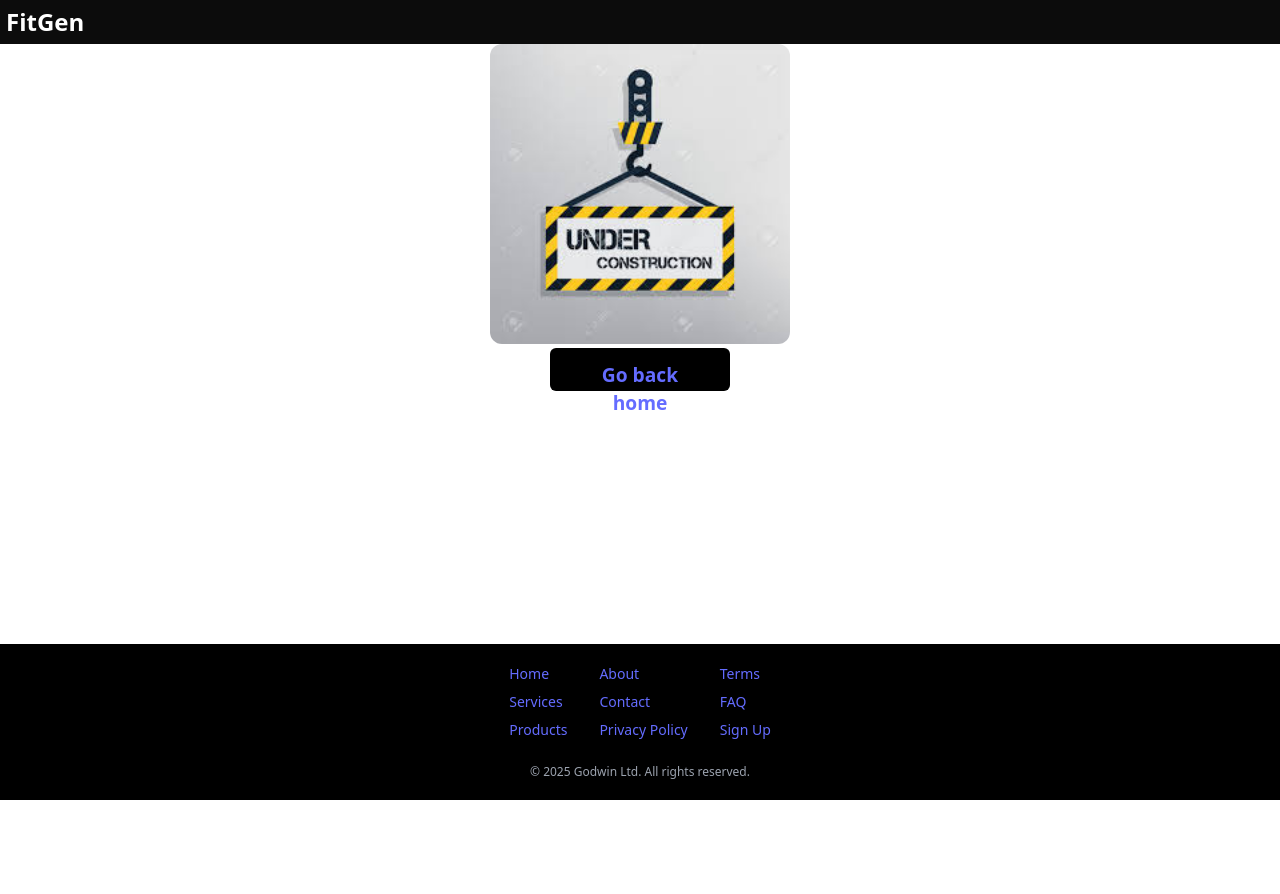
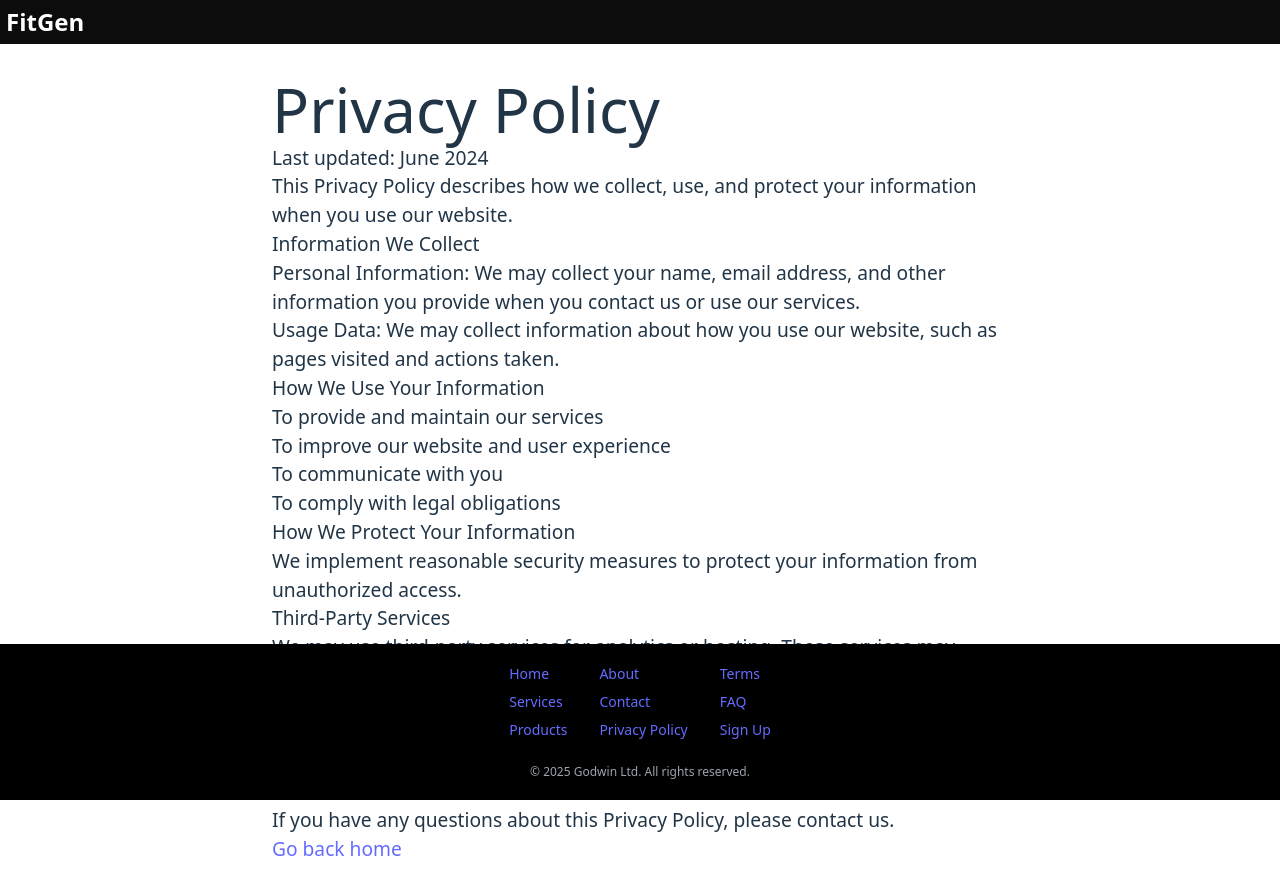
Before and after one commit to Cupidx0/outfitAnimator, a React (Vite) app: page /privacy in a window 1280 px wide. Before the commit the page ends 800 px from the top, so only its background shows below. Built offline with nearby package versions, Linux system fonts and the light colour scheme; no server answers; a web font is replaced by a local one.

Commit message:
updated frontend3.5.7

```diff
--- a/src/App.jsx
+++ b/src/App.jsx
@@ -6,6 +6,11 @@ import Fashion from './pages/Closet.jsx'
 import Home from './pages/Home.jsx'
 import Login from './pages/login.jsx'
 import SignUp from './pages/signup.jsx'
+import Services from './pages/Services.jsx'
+import About from './pages/About.jsx'
+import Privacy from './pages/PrivacyPolicy.jsx'
+import Terms from './pages/Terms.jsx'
+import Faq from './pages/Faq.jsx'
 import { BrowserRouter as Router, Routes, Route } from 'react-router-dom'
 function App() {
   return (
@@ -18,6 +23,11 @@ function App() {
               <Route path="/closet" element ={<Fashion/>}/>
               <Route path="/signup" element ={<SignUp/>}/>
               <Route path="/login"  element ={<Login/>}/>
+              <Route path="/services" element={<Services/>} />
+              <Route path="/about" element={<About/>} />
+              <Route path="/privacy" element={<Privacy/>} />
+              <Route path="/terms" element={<Terms/>} />
+              <Route path="/faq" element={<Faq/>}/>
               <Route path="*" element={<Four/>} />
             </Route>
           </Routes>
--- /dev/null
+++ b/src/pages/Faq.jsx
@@ -0,0 +1,27 @@
+import React from 'react';
+import {Link} from "react-router-dom";
+
+export const Faq = () => {
+  return (
+    <div className="flex flex-col items-center justify-center gap-4 bg-black-100 mt-0 p-4">
+      <h2 className="text-red-500 text-2xl font-bold">Frequently Asked Questions (FAQ)</h2>
+      <div className="max-w-md w-full bg-white p-6 rounded-lg shadow-md">
+        <h3 className="text-lg font-semibold mb-2">What is OutfitGen?</h3>
+        <p className="mb-4">OutfitGen is a platform that helps you create and manage your wardrobe, providing outfit suggestions based on your clothing items.</p>
+
+        <h3 className="text-lg font-semibold mb-2">How do I create an account?</h3>
+        <p className="mb-4">You can create an account by clicking on the "Sign Up" button and filling out the registration form.</p>
+
+        <h3 className="text-lg font-semibold mb-2">How do I reset my password?</h3>
+        <p className="mb-4">If you forget your password, you can reset it by clicking on the "Forgot Password" link on the login page.</p>
+
+        <h3 className="text-lg font-semibold mb-2">How do I contact support?</h3>
+        <p>If you have any questions or need assistance, you can contact our support team via the "Contact" page.</p>
+      </div>
+      <button className="max-w-[180px] h-[43px] bg-black text-white rounded-md transition-transform hover:scale-105 hover:bg-black-300">
+        <Link to="/home" className="w-full h-full block font-bold text-center">Go back home</Link>
+      </button>
+    </div>
+  );
+}
+export default Faq;
--- a/src/pages/Footer.jsx
+++ b/src/pages/Footer.jsx
@@ -17,7 +17,7 @@ function Footer(){
                             <Link to="/home">Home</Link>
                         </li>
                         <li className="hover:text-blue-500 transition-transform hover:scale-105">
-                            <Link to="/j">Services</Link>
+                            <Link to="/services">Services</Link>
                         </li>
                         <li className="hover:text-blue-500 transition-transform hover:scale-105">
                             <a href="/j">Products</a>
@@ -28,13 +28,13 @@ function Footer(){
                 <nav>
                     <ul className="space-y-2">
                       <li className="hover:text-blue-500 transition-transform hover:scale-105">
-                        <a href="/k">About</a>
+                        <Link to="/about">About</Link>
                       </li>
                       <li className="hover:text-blue-500 transition-transform hover:scale-105">
                         <a href="/contact">Contact</a>
                       </li>
                       <li className="hover:text-blue-500 transition-transform hover:scale-105">
-                        <a href="/privacy">Privacy Policy</a>
+                        <Link to="/privacy">Privacy Policy</Link>
                       </li>
                     </ul>
                 </nav>
@@ -42,10 +42,10 @@ function Footer(){
                 <nav>
                     <ul className="space-y-2">
                       <li className="hover:text-blue-500 transition-transform hover:scale-105">
-                        <a href="/terms">Terms</a>
+                        <Link to="/terms">Terms</Link>
                       </li>
                       <li className="hover:text-blue-500 transition-transform hover:scale-105">
-                        <a href="/faq">FAQ</a>
+                        <Link to="/faq">FAQ</Link>
                       </li>
                       <li className="hover:text-blue-500 transition-transform hover:scale-105">
                         <Link to="/signup">Sign Up</Link>
--- /dev/null
+++ b/src/pages/PrivacyPolicy.jsx
@@ -0,0 +1,49 @@
+import React from 'react';
+import {Link} from "react-router-dom";
+export const Privacy = () => {
+    return (
+        <div style={{ maxWidth: 800, margin: "0 auto", padding: "2rem" }}>
+            <h1>Privacy Policy</h1>
+            <p>
+                Last updated: June 2024
+            </p>
+            <p>
+                This Privacy Policy describes how we collect, use, and protect your information when you use our website.
+            </p>
+            <h2>Information We Collect</h2>
+            <ul>
+                <li>
+                    <strong>Personal Information:</strong> We may collect your name, email address, and other information you provide when you contact us or use our services.
+                </li>
+                <li>
+                    <strong>Usage Data:</strong> We may collect information about how you use our website, such as pages visited and actions taken.
+                </li>
+            </ul>
+            <h2>How We Use Your Information</h2>
+            <ul>
+                <li>To provide and maintain our services</li>
+                <li>To improve our website and user experience</li>
+                <li>To communicate with you</li>
+                <li>To comply with legal obligations</li>
+            </ul>
+            <h2>How We Protect Your Information</h2>
+            <p>
+                We implement reasonable security measures to protect your information from unauthorized access.
+            </p>
+            <h2>Third-Party Services</h2>
+            <p>
+                We may use third-party services for analytics or hosting. These services may collect information as described in their own privacy policies.
+            </p>
+            <h2>Changes to This Policy</h2>
+            <p>
+                We may update this Privacy Policy from time to time. Changes will be posted on this page.
+            </p>
+            <h2>Contact Us</h2>
+            <p>
+                If you have any questions about this Privacy Policy, please contact us.
+            </p>
+            <Link to="/">Go back home</Link>
+        </div>
+    );
+}
+export default Privacy;
--- /dev/null
+++ b/src/pages/Services.jsx
@@ -0,0 +1,36 @@
+import React from 'react';
+import { Link } from 'react-router-dom';
+
+export const Services = () => {
+    return (
+        <div style={{ maxWidth: '800px', margin: '0 auto', padding: '2rem' }}>
+            <h1>Our Services</h1>
+            <p>
+                At OutfitGen, we are dedicated to helping you look your best every day. Our services are designed to make fashion easy, accessible, and personalized for everyone.
+            </p>
+            <h2>What We Offer</h2>
+            <ul>
+                <li>
+                    <strong>Personalized Outfit Recommendations:</strong> Get daily outfit suggestions tailored to your style, preferences, and the weather.
+                </li>
+                <li>
+                    <strong>Wardrobe Management:</strong> Organize your closet digitally, track what you own, and discover new ways to combine your clothes.
+                </li>
+                <li>
+                    <strong>Style Inspiration:</strong> Browse curated looks and trending styles to keep your wardrobe fresh and exciting.
+                </li>
+                <li>
+                    <strong>Shopping Assistance:</strong> Receive recommendations for new pieces that match your style and fill gaps in your wardrobe.
+                </li>
+            </ul>
+            <h2>Why Choose Us?</h2>
+            <p>
+                Our platform uses advanced algorithms and the latest fashion trends to provide you with the best outfit ideas. Whether you're dressing for work, a special occasion, or just a casual day out, OutfitGen has you covered.
+            </p>
+            <p>
+                <Link to="/">Back to Home</Link>
+            </p>
+        </div>
+    );
+}
+export default Services;
--- /dev/null
+++ b/src/pages/Terms.jsx
@@ -0,0 +1,34 @@
+import React from 'react';
+import {Link} from "react-router-dom";
+
+export const Terms = () => {
+    return (
+        <div style={{ maxWidth: 700, margin: "40px auto", padding: 24 }}>
+            <h1>Terms and Conditions</h1>
+            <p>
+                Welcome to OutfitGen. By accessing or using our website, you agree to be bound by these Terms and Conditions. Please read them carefully.
+            </p>
+            <h2>1. Use of Service</h2>
+            <p>
+                You may use this site for personal, non-commercial purposes only. Do not misuse our services or attempt to access them using a method other than the interface provided.
+            </p>
+            <h2>2. Intellectual Property</h2>
+            <p>
+                All content, trademarks, and data on this site are the property of OutfitGen or its licensors. You may not copy, reproduce, or distribute any content without permission.
+            </p>
+            <h2>3. Limitation of Liability</h2>
+            <p>
+                OutfitGen is not liable for any damages or losses resulting from your use of this site.
+            </p>
+            <h2>4. Changes to Terms</h2>
+            <p>
+                We may update these Terms from time to time. Continued use of the site means you accept the new Terms.
+            </p>
+            <h2>5. Contact</h2>
+            <p>
+                If you have any questions about these Terms, please <Link to="/contact">contact us</Link>.
+            </p>
+        </div>
+    );
+}
+export default Terms;
```
Also changed, not shown: src/pages/About.jsx (added).
